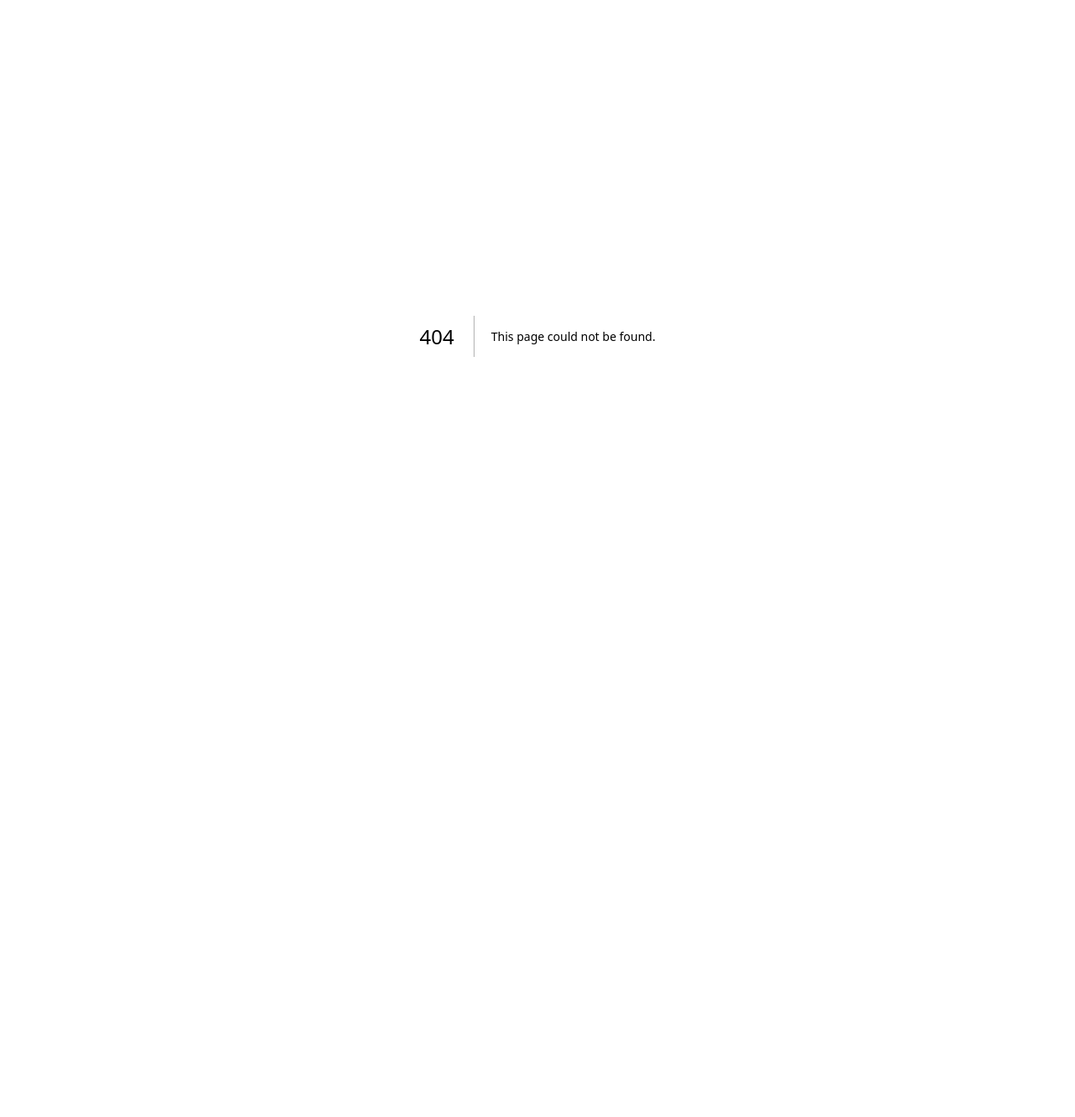
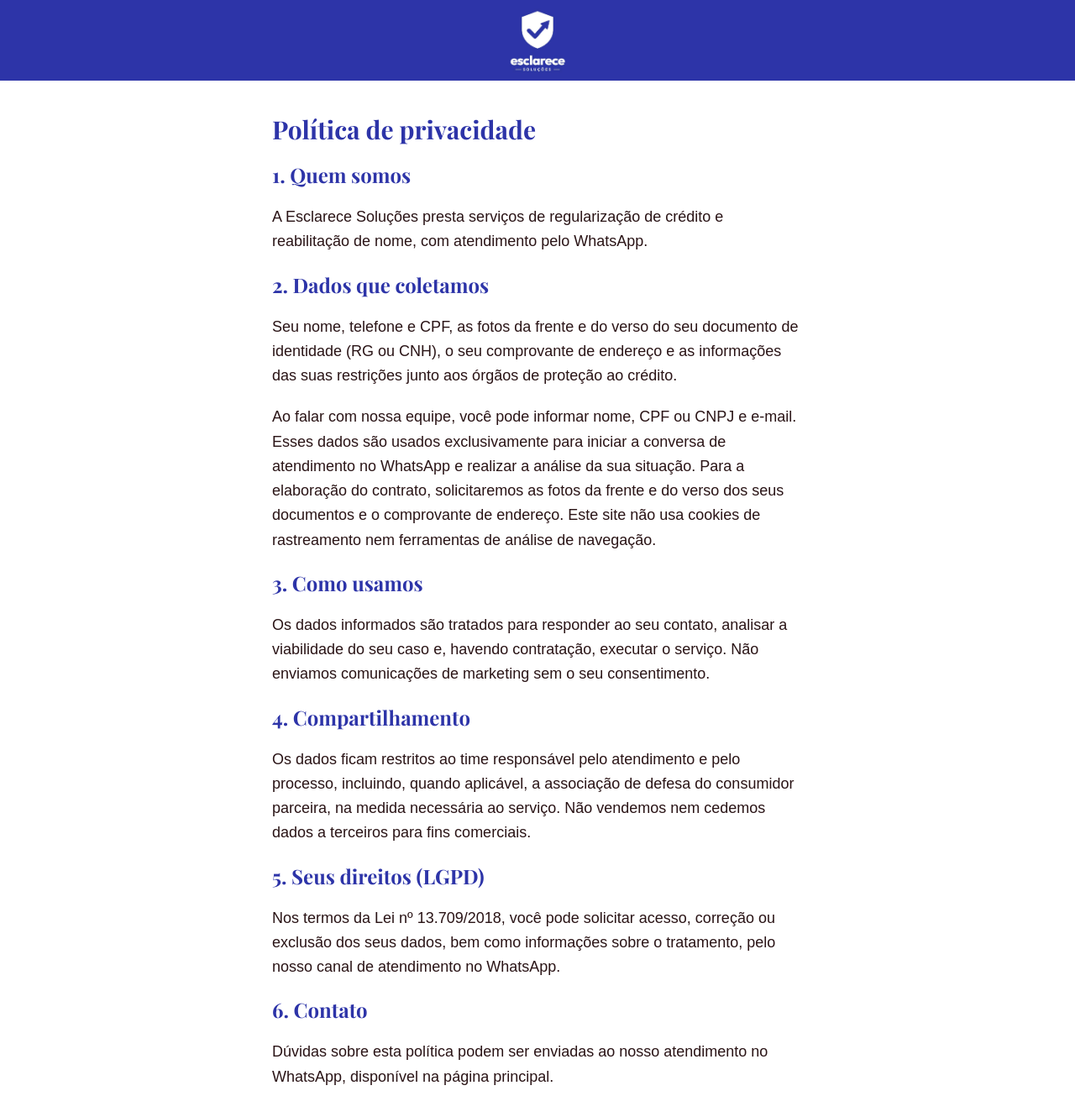
Before and after one commit to eloigabi2-commits/Iadverra, a Next.js app: page /privacidade/solucoes in a window 1280 px wide. Before the commit this address had no page. Shown: the top 1330 px of the page at 84% size. Before the commit the page ends 800 px from the top, so only its background shows below. Built offline with nearby package versions, Linux system fonts and the light colour scheme.

Commit message:
Política de privacidade da Esclarece Soluções
Página /privacidade/solucoes com o texto enviado e as cores da marca
(azul e branco), com o logo da Esclarece Soluções.

Co-Authored-By: Claude Opus 5.5 <noreply@anthropic.com>
Claude-Session: https://claude.ai/code/session_01TrDfELgFXafazAPfvLzDdx

```diff
--- /dev/null
+++ b/src/app/privacidade/solucoes/page.tsx
@@ -0,0 +1,66 @@
+import type { Metadata } from "next";
+
+export const metadata: Metadata = { title: "Política de privacidade – Esclarece Soluções" };
+
+// Política da Esclarece Soluções (limpa nome), com as cores da marca: azul e branco.
+const AZUL = "#2d34a8";
+
+export default function PrivacidadeSolucoes() {
+  const titulo = "font-marca text-2xl font-bold";
+  return (
+    <main className="min-h-screen bg-white text-tinta">
+      <header className="flex justify-center px-5 py-2" style={{ backgroundColor: AZUL }}>
+        {/* eslint-disable-next-line @next/next/no-img-element */}
+        <img src="/marca/esclarece-solucoes-logo.png" alt="Esclarece Soluções" className="h-20 w-auto" />
+      </header>
+      <article className="mx-auto max-w-2xl space-y-5 px-5 py-10 text-lg leading-relaxed">
+        <h1 className="font-marca text-3xl font-bold" style={{ color: AZUL }}>
+          Política de privacidade
+        </h1>
+
+        <h2 className={titulo} style={{ color: AZUL }}>1. Quem somos</h2>
+        <p>
+          A Esclarece Soluções presta serviços de regularização de crédito e reabilitação de nome, com atendimento
+          pelo WhatsApp.
+        </p>
+
+        <h2 className={titulo} style={{ color: AZUL }}>2. Dados que coletamos</h2>
+        <p>
+          Seu nome, telefone e CPF, as fotos da frente e do verso do seu documento de identidade (RG ou CNH), o seu
+          comprovante de endereço e as informações das suas restrições junto aos órgãos de proteção ao crédito.
+        </p>
+        <p>
+          Ao falar com nossa equipe, você pode informar nome, CPF ou CNPJ e e-mail. Esses dados são usados
+          exclusivamente para iniciar a conversa de atendimento no WhatsApp e realizar a análise da sua situação.
+          Para a elaboração do contrato, solicitaremos as fotos da frente e do verso dos seus documentos e o
+          comprovante de endereço. Este site não usa cookies de rastreamento nem ferramentas de análise de navegação.
+        </p>
+
+        <h2 className={titulo} style={{ color: AZUL }}>3. Como usamos</h2>
+        <p>
+          Os dados informados são tratados para responder ao seu contato, analisar a viabilidade do seu caso e,
+          havendo contratação, executar o serviço. Não enviamos comunicações de marketing sem o seu consentimento.
+        </p>
+
+        <h2 className={titulo} style={{ color: AZUL }}>4. Compartilhamento</h2>
+        <p>
+          Os dados ficam restritos ao time responsável pelo atendimento e pelo processo, incluindo, quando aplicável,
+          a associação de defesa do consumidor parceira, na medida necessária ao serviço. Não vendemos nem cedemos
+          dados a terceiros para fins comerciais.
+        </p>
+
+        <h2 className={titulo} style={{ color: AZUL }}>5. Seus direitos (LGPD)</h2>
+        <p>
+          Nos termos da Lei nº 13.709/2018, você pode solicitar acesso, correção ou exclusão dos seus dados, bem como
+          informações sobre o tratamento, pelo nosso canal de atendimento no WhatsApp.
+        </p>
+
+        <h2 className={titulo} style={{ color: AZUL }}>6. Contato</h2>
+        <p>
+          Dúvidas sobre esta política podem ser enviadas ao nosso atendimento no WhatsApp, disponível na página
+          principal.
+        </p>
+      </article>
+    </main>
+  );
+}
```
Also changed, not shown: public/marca/esclarece-solucoes-logo.png (added).
